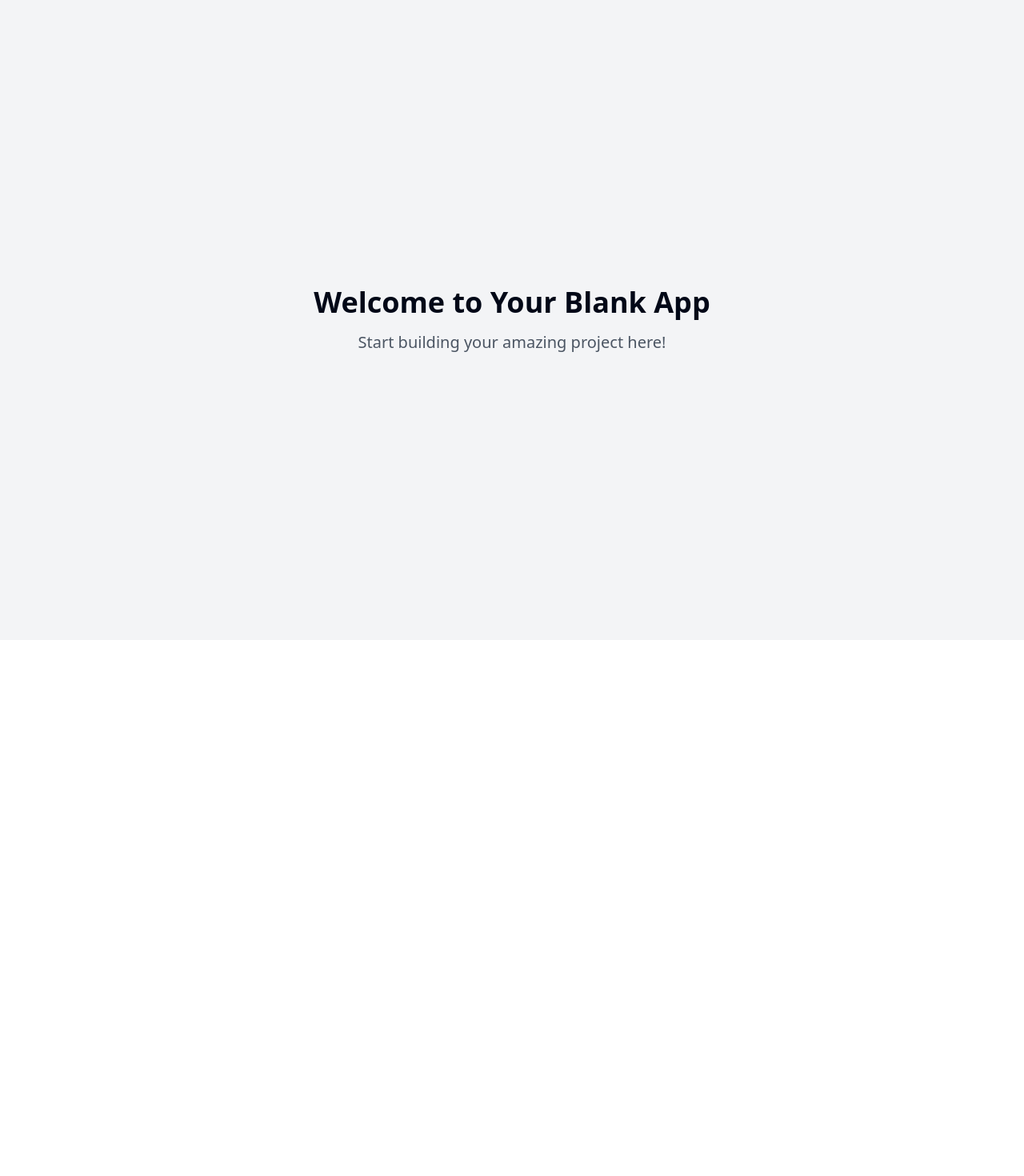
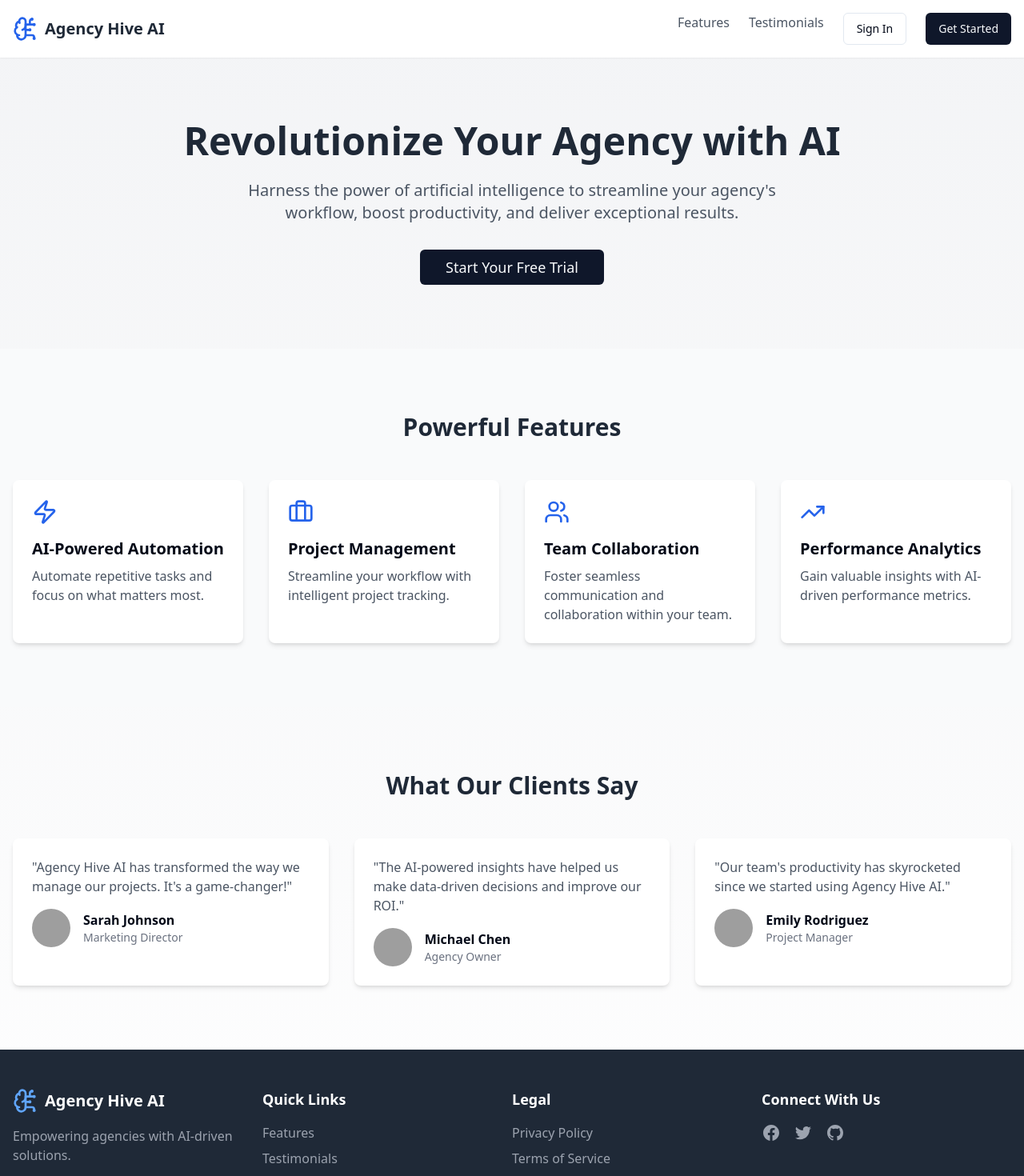
Before and after one commit to cpretzinger/agencyhive, a React (Vite) app: page / in a window 1280 px wide. Shown: the top 1470 px of the page at 80% size. Before the commit the page ends 800 px from the top, so only its background shows below. Built offline with nearby package versions, Linux system fonts and the light colour scheme; grey boxes are pictures that could not be loaded.

Commit message:
Update homepage design inspiration
Incorporate design elements and themes from the provided Privacy Policy and Terms of Service links for the Agency Hive AI Homepage.
[skip gpt_engineer]

```diff
--- a/index.html
+++ b/index.html
@@ -3,9 +3,9 @@
   <head>
     <meta charset="UTF-8" />
     <meta name="viewport" content="width=device-width, initial-scale=1.0" />
-    <title>cozy-landing-garden</title>
-    <meta name="description" content="GPT Engineer Generated Project" />
-    <meta name="author" content="GPT Engineer" />
+    <title>Agency Hive AI - Revolutionize Your Agency with AI</title>
+    <meta name="description" content="Harness the power of artificial intelligence to streamline your agency's workflow, boost productivity, and deliver exceptional results." />
+    <meta name="author" content="Agency Hive AI" />
     <meta property="og:image" content="/og-image.svg" />
   </head>
   <body>
--- /dev/null
+++ b/src/components/Features.jsx
@@ -0,0 +1,50 @@
+import React from 'react';
+import { Zap, Briefcase, Users, TrendingUp } from 'lucide-react';
+
+const FeatureCard = ({ icon, title, description }) => (
+  <div className="bg-white p-6 rounded-lg shadow-md">
+    <div className="text-blue-600 mb-4">{icon}</div>
+    <h3 className="text-xl font-semibold mb-2">{title}</h3>
+    <p className="text-gray-600">{description}</p>
+  </div>
+);
+
+const Features = () => {
+  const features = [
+    {
+      icon: <Zap size={32} />,
+      title: "AI-Powered Automation",
+      description: "Automate repetitive tasks and focus on what matters most."
+    },
+    {
+      icon: <Briefcase size={32} />,
+      title: "Project Management",
+      description: "Streamline your workflow with intelligent project tracking."
+    },
+    {
+      icon: <Users size={32} />,
+      title: "Team Collaboration",
+      description: "Foster seamless communication and collaboration within your team."
+    },
+    {
+      icon: <TrendingUp size={32} />,
+      title: "Performance Analytics",
+      description: "Gain valuable insights with AI-driven performance metrics."
+    }
+  ];
+
+  return (
+    <section id="features" className="py-20 bg-gray-50">
+      <div className="container mx-auto px-4">
+        <h2 className="text-3xl font-bold text-center mb-12 text-gray-800">Powerful Features</h2>
+        <div className="grid grid-cols-1 md:grid-cols-2 lg:grid-cols-4 gap-8">
+          {features.map((feature, index) => (
+            <FeatureCard key={index} {...feature} />
+          ))}
+        </div>
+      </div>
+    </section>
+  );
+};
+
+export default Features;
--- /dev/null
+++ b/src/components/Footer.jsx
@@ -0,0 +1,49 @@
+import React from 'react';
+import { BrainCircuit } from 'lucide-react';
+
+const Footer = () => {
+  return (
+    <footer className="bg-gray-800 text-white py-12">
+      <div className="container mx-auto px-4">
+        <div className="flex flex-wrap justify-between">
+          <div className="w-full md:w-1/4 mb-8 md:mb-0">
+            <div className="flex items-center space-x-2 mb-4">
+              <BrainCircuit className="h-8 w-8 text-blue-400" />
+              <span className="text-xl font-bold">Agency Hive AI</span>
+            </div>
+            <p className="text-gray-400">Empowering agencies with AI-driven solutions.</p>
+          </div>
+          <div className="w-full md:w-1/4 mb-8 md:mb-0">
+            <h3 className="text-lg font-semibold mb-4">Quick Links</h3>
+            <ul className="space-y-2">
+              <li><a href="#features" className="text-gray-400 hover:text-white">Features</a></li>
+              <li><a href="#testimonials" className="text-gray-400 hover:text-white">Testimonials</a></li>
+              <li><a href="#" className="text-gray-400 hover:text-white">Pricing</a></li>
+              <li><a href="#" className="text-gray-400 hover:text-white">Contact</a></li>
+            </ul>
+          </div>
+          <div className="w-full md:w-1/4 mb-8 md:mb-0">
+            <h3 className="text-lg font-semibold mb-4">Legal</h3>
+            <ul className="space-y-2">
+              <li><a href="https://notion.agencyhive.ai/AgencyHive-ai-Privacy-Policy-1265b144f30080e1b9e5fb98741cb547" target="_blank" rel="noopener noreferrer" className="text-gray-400 hover:text-white">Privacy Policy</a></li>
+              <li><a href="https://notion.agencyhive.ai/Terms-of-Service-for-AgencyHive-ai-1265b144f30080648936ebca7791cc30" target="_blank" rel="noopener noreferrer" className="text-gray-400 hover:text-white">Terms of Service</a></li>
+            </ul>
+          </div>
+          <div className="w-full md:w-1/4">
+            <h3 className="text-lg font-semibold mb-4">Connect With Us</h3>
+            <div className="flex space-x-4">
+              <a href="#" className="text-gray-400 hover:text-white"><span className="sr-only">Facebook</span><svg className="h-6 w-6" fill="currentColor" viewBox="0 0 24 24" aria-hidden="true"><path fillRule="evenodd" d="M22 12c0-5.523-4.477-10-10-10S2 6.477 2 12c0 4.991 3.657 9.128 8.438 9.878v-6.987h-2.54V12h2.54V9.797c0-2.506 1.492-3.89 3.777-3.89 1.094 0 2.238.195 2.238.195v2.46h-1.26c-1.243 0-1.63.771-1.63 1.562V12h2.773l-.443 2.89h-2.33v6.988C18.343 21.128 22 16.991 22 12z" clipRule="evenodd" /></svg></a>
+              <a href="#" className="text-gray-400 hover:text-white"><span className="sr-only">Twitter</span><svg className="h-6 w-6" fill="currentColor" viewBox="0 0 24 24" aria-hidden="true"><path d="M8.29 20.251c7.547 0 11.675-6.253 11.675-11.675 0-.178 0-.355-.012-.53A8.348 8.348 0 0022 5.92a8.19 8.19 0 01-2.357.646 4.118 4.118 0 001.804-2.27 8.224 8.224 0 01-2.605.996 4.107 4.107 0 00-6.993 3.743 11.65 11.65 0 01-8.457-4.287 4.106 4.106 0 001.27 5.477A4.072 4.072 0 012.8 9.713v.052a4.105 4.105 0 003.292 4.022 4.095 4.095 0 01-1.853.07 4.108 4.108 0 003.834 2.85A8.233 8.233 0 012 18.407a11.616 11.616 0 006.29 1.84" /></svg></a>
+              <a href="#" className="text-gray-400 hover:text-white"><span className="sr-only">GitHub</span><svg className="h-6 w-6" fill="currentColor" viewBox="0 0 24 24" aria-hidden="true"><path fillRule="evenodd" d="M12 2C6.477 2 2 6.484 2 12.017c0 4.425 2.865 8.18 6.839 9.504.5.092.682-.217.682-.483 0-.237-.008-.868-.013-1.703-2.782.605-3.369-1.343-3.369-1.343-.454-1.158-1.11-1.466-1.11-1.466-.908-.62.069-.608.069-.608 1.003.07 1.531 1.032 1.531 1.032.892 1.53 2.341 1.088 2.91.832.092-.647.35-1.088.636-1.338-2.22-.253-4.555-1.113-4.555-4.951 0-1.093.39-1.988 1.029-2.688-.103-.253-.446-1.272.098-2.65 0 0 .84-.27 2.75 1.026A9.564 9.564 0 0112 6.844c.85.004 1.705.115 2.504.337 1.909-1.296 2.747-1.027 2.747-1.027.546 1.379.202 2.398.1 2.651.64.7 1.028 1.595 1.028 2.688 0 3.848-2.339 4.695-4.566 4.943.359.309.678.92.678 1.855 0 1.338-.012 2.419-.012 2.747 0 .268.18.58.688.482A10.019 10.019 0 0022 12.017C22 6.484 17.522 2 12 2z" clipRule="evenodd" /></svg></a>
+            </div>
+          </div>
+        </div>
+        <div className="mt-8 border-t border-gray-700 pt-8 text-center text-gray-400">
+          <p>&copy; 2023 Agency Hive AI. All rights reserved.</p>
+        </div>
+      </div>
+    </footer>
+  );
+};
+
+export default Footer;
--- /dev/null
+++ b/src/components/Header.jsx
@@ -0,0 +1,26 @@
+import React from 'react';
+import { Button } from "@/components/ui/button";
+import { BrainCircuit } from 'lucide-react';
+
+const Header = () => {
+  return (
+    <header className="bg-white shadow-sm">
+      <div className="container mx-auto px-4 py-4 flex justify-between items-center">
+        <div className="flex items-center space-x-2">
+          <BrainCircuit className="h-8 w-8 text-blue-600" />
+          <span className="text-xl font-bold text-gray-800">Agency Hive AI</span>
+        </div>
+        <nav>
+          <ul className="flex space-x-6">
+            <li><a href="#features" className="text-gray-600 hover:text-blue-600">Features</a></li>
+            <li><a href="#testimonials" className="text-gray-600 hover:text-blue-600">Testimonials</a></li>
+            <li><Button variant="outline">Sign In</Button></li>
+            <li><Button>Get Started</Button></li>
+          </ul>
+        </nav>
+      </div>
+    </header>
+  );
+};
+
+export default Header;
--- /dev/null
+++ b/src/components/Hero.jsx
@@ -0,0 +1,18 @@
+import React from 'react';
+import { Button } from "@/components/ui/button";
+
+const Hero = () => {
+  return (
+    <section className="py-20 text-center">
+      <div className="container mx-auto px-4">
+        <h1 className="text-5xl font-bold mb-6 text-gray-800">Revolutionize Your Agency with AI</h1>
+        <p className="text-xl mb-8 text-gray-600 max-w-2xl mx-auto">
+          Harness the power of artificial intelligence to streamline your agency's workflow, boost productivity, and deliver exceptional results.
+        </p>
+        <Button size="lg" className="text-lg px-8 py-4">Start Your Free Trial</Button>
+      </div>
+    </section>
+  );
+};
+
+export default Hero;
--- /dev/null
+++ b/src/components/Testimonials.jsx
@@ -0,0 +1,56 @@
+import React from 'react';
+import { Avatar, AvatarFallback, AvatarImage } from "@/components/ui/avatar";
+
+const TestimonialCard = ({ quote, author, role, avatar }) => (
+  <div className="bg-white p-6 rounded-lg shadow-md">
+    <p className="text-gray-600 mb-4">"{quote}"</p>
+    <div className="flex items-center">
+      <Avatar className="h-12 w-12 mr-4">
+        <AvatarImage src={avatar} alt={author} />
+        <AvatarFallback>{author.split(' ').map(n => n[0]).join('')}</AvatarFallback>
+      </Avatar>
+      <div>
+        <h4 className="font-semibold">{author}</h4>
+        <p className="text-sm text-gray-500">{role}</p>
+      </div>
+    </div>
+  </div>
+);
+
+const Testimonials = () => {
+  const testimonials = [
+    {
+      quote: "Agency Hive AI has transformed the way we manage our projects. It's a game-changer!",
+      author: "Sarah Johnson",
+      role: "Marketing Director",
+      avatar: "/placeholder.svg"
+    },
+    {
+      quote: "The AI-powered insights have helped us make data-driven decisions and improve our ROI.",
+      author: "Michael Chen",
+      role: "Agency Owner",
+      avatar: "/placeholder.svg"
+    },
+    {
+      quote: "Our team's productivity has skyrocketed since we started using Agency Hive AI.",
+      author: "Emily Rodriguez",
+      role: "Project Manager",
+      avatar: "/placeholder.svg"
+    }
+  ];
+
+  return (
+    <section id="testimonials" className="py-20">
+      <div className="container mx-auto px-4">
+        <h2 className="text-3xl font-bold text-center mb-12 text-gray-800">What Our Clients Say</h2>
+        <div className="grid grid-cols-1 md:grid-cols-2 lg:grid-cols-3 gap-8">
+          {testimonials.map((testimonial, index) => (
+            <TestimonialCard key={index} {...testimonial} />
+          ))}
+        </div>
+      </div>
+    </section>
+  );
+};
+
+export default Testimonials;
--- a/src/main.jsx
+++ b/src/main.jsx
@@ -1,7 +1,12 @@
+import React from "react";
 import ReactDOM from "react-dom/client";
 import App from "./App.jsx";
 import "./index.css";
+import { Toaster } from "@/components/ui/sonner";
 
 ReactDOM.createRoot(document.getElementById("root")).render(
+  <React.StrictMode>
     <App />
+    <Toaster />
+  </React.StrictMode>
 );
--- a/src/pages/Index.jsx
+++ b/src/pages/Index.jsx
@@ -1,12 +1,18 @@
-// Update this page (the content is just a fallback if you fail to update the page)
+import React from 'react';
+import Header from '../components/Header';
+import Hero from '../components/Hero';
+import Features from '../components/Features';
+import Testimonials from '../components/Testimonials';
+import Footer from '../components/Footer';
 
 const Index = () => {
   return (
-    <div className="min-h-screen flex items-center justify-center bg-gray-100">
-      <div className="text-center">
-        <h1 className="text-4xl font-bold mb-4">Welcome to Your Blank App</h1>
-        <p className="text-xl text-gray-600">Start building your amazing project here!</p>
-      </div>
+    <div className="min-h-screen bg-gradient-to-b from-gray-100 to-white">
+      <Header />
+      <Hero />
+      <Features />
+      <Testimonials />
+      <Footer />
     </div>
   );
 };
```
